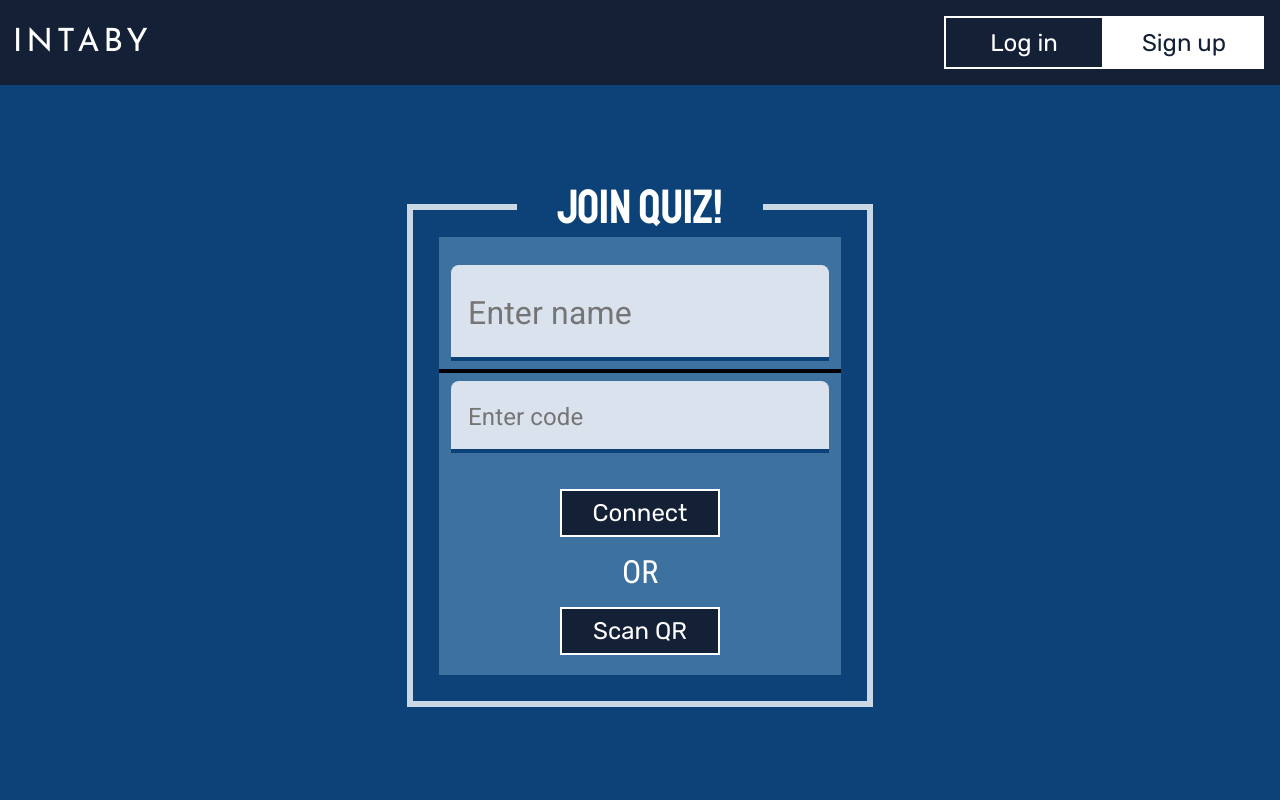
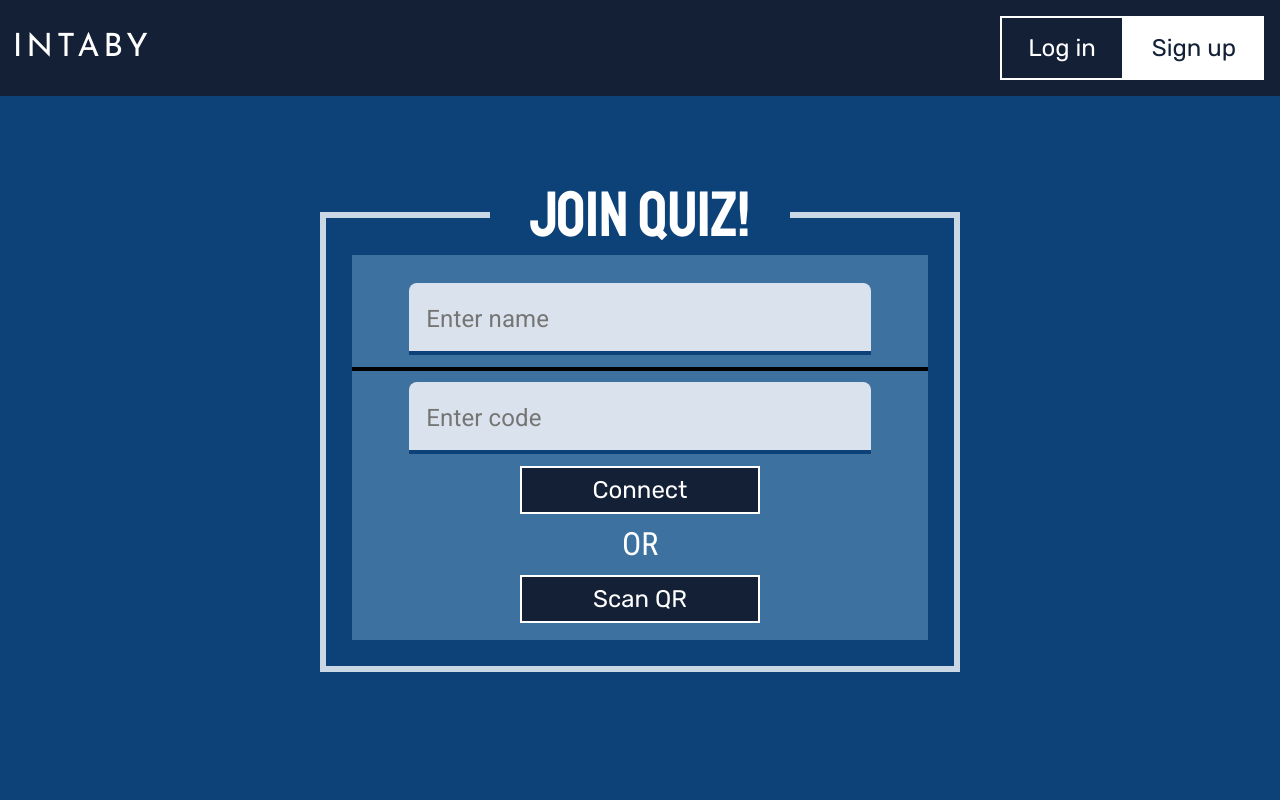
Before and after one commit to InnoSWP/Intaby, a Django app: template web-app/static/templates/main_page_bootstrap_free.html in a window 1280 px wide. Run offline with Django 4.2, Linux system fonts and the light colour scheme; the template is opened without the code that fills it, so the values that code supplies are empty.

Commit message:
Add styles to main page

```diff
--- a/web-app/static/styles/style.css
+++ b/web-app/static/styles/style.css
@@ -153,15 +153,26 @@ body {
 
 }
 
-
-header {
+fieldset {
+    width: 90%;
+}
+
+header{
     /*width: 100%;
     height: 2.5em;
     background-color: #142036;
 
     margin: 0;
     padding: 0;*/
-    height: 6em;
+    height: calc(2rem + 4em);
+    width: 100%;
+    /* display: flex; */
+    /* justify-content: space-between; */
+    /* align-items: center; */
+    margin: 0;
+    padding: 0;
+    overflow: hidden;
+    top: 0;
 }
 
 h1 {
@@ -178,13 +189,14 @@ footer {
 }
 
 .Registration,
-.Authorization {
-    width: auto;
+.Authorization,
+.Lobby {
+    width: 90%;
     height: max-content;
     padding: 2%;
     padding-top: 0;
-    /* margin-left: 35%;
-    margin-top: 9%; */
+    /* margin-left: 35%; */
+    margin-top: 1rem;
 
 }
 
@@ -528,6 +541,7 @@ a {
 
     background-color: #142036;
     top: 0;
+    z-index: 4;
 }
 
 .Border_quiz {
@@ -570,14 +584,18 @@ a {
         color: #FFFFFF;
     }
 
-
     .reg_button,
     .reg_text,
     .email,
     .name,
     .surname,
     .password,
-    .or_reg {
+    .or_reg,
+    .code,
+    .mp_name,
+    .connect,
+    .qr,
+    .Log_in, .Sign_up, .Back {
         /*font-size: 2vw;*/
         font-size: xx-large;
     }
@@ -619,60 +637,21 @@ a {
         flex-grow: 1;
     }
 
-    .Log_in,
+    /*.Log_in,
     .Sign_up,
     .Back {
-        display: flex;
-        justify-content: center;
-        align-items: center;
-        /* width: 20%; */
+        !* width: 20%; *!
         width: 10rem;
-        /* margin: 1%; */
-        /*height: 3em;*/
+        !* margin: 1%; *!
+        !*height: 3em;*!
         height: 4em;
     }
-
+*/
     .Sign_up .Back {
         margin-right: 1%;
     }
 
-    .code {
-        width: 94%;
-        height: 3em;
-        background-color: #DAE3ED;
-        font-size: x-large;
-        margin-bottom: 5%;
-        margin-top: 2%;
-
-        /* Edition */
-
-        font-family: 'Roboto', serif;
-        font-style: normal;
-        font-weight: 400;
-
-        background-clip: padding-box;
-        display: flex;
-        align-items: center;
-        letter-spacing: 0.005em;
-
-        color: #00000099;
-        flex: none;
-        flex-grow: 0;
-
-        flex-direction: row;
-        padding: 1.063rem;
-
-        box-shadow: inset 0 -0.25rem 0 #0D4278;
-        border-radius: 8px 8px 0 0;
-        border: 0;
-
-        flex: none;
-        order: 0;
-        flex-grow: 1;
-        z-index: 3;
-    }
-
-    .mp_name {
+    /*.mp_name {
         background-color: #DAE3ED;
         width: 94%;
         height: 3em;
@@ -721,24 +701,25 @@ a {
         width: auto;
     }
 
-    .line-1 {
-        width: 100%;
-        top: 188px;
-        left: 0;
-        border-top: 0.25rem solid #000000FF;
-        display: block;
-    }
-
 }
 
 @media (max-width:740px) {
+
+    .join_text{
+        font-size: x-large;
+    }
     .reg_button,
     .reg_text,
     .email,
     .name,
     .surname,
     .password,
-    .or_reg{
+    .or_reg,
+    .code,
+    .mp_name,
+    .connect,
+    .qr,
+    .Log_in, .Sign_up, .Back  {
         /*font-size: 2vw;*/
         font-size: large;
     }
@@ -931,6 +836,18 @@ a {
     }
 }
 
+.join_text{
+    text-align: center;
+    font-family: 'Staatliches', serif;
+    font-style: normal;
+    font-weight: 400;
+    display: flex;
+    align-items: center;
+    color: #FFFFFF;
+    font-size: 10vw;
+    width: auto;
+}
+
 .connect,
 .qr{
     /* width: 35%;
@@ -939,22 +856,21 @@ a {
     background-color: #142036;
     /*border: 3px solid white;*/
     color: #FFFFFF;
-    font-size: x-large;
+    /*font-size: x-large;*/
 
     /* Edit */
     font-family: Rubik, serif;
     box-sizing: border-box;
     border: 2px solid #FFFFFF;
     border-radius: 0;
-    max-width: 160px;
-    width: 41.66666667%;
+    width: 50%;
 
     /* Edition */
     padding-top: 0.5rem!important;
     padding-bottom: 0.5rem!important;
 
-    margin-top: 1rem!important;
-    margin-bottom: 1rem!important;
+    margin-top: 2%;
+    margin-bottom: 2%;
 }
 
 .mp_join {
@@ -1024,6 +940,50 @@ a {
     z-index: 2;
     padding: 0;
     margin: 0;
+}
+
+.line-1 {
+    width: 100%;
+    border-top: 0.25rem solid #000000FF;
+    display: block;
+    margin-top: 2%;
+    margin-bottom: 2%;
+}
+
+.code,
+.mp_name {
+    width: 80%;
+    height: 3em;
+    background-color: #DAE3ED;
+    /*font-size: x-large;*/
+    /*margin-bottom: 5%;*/
+
+    /* Edition */
+
+    font-family: 'Roboto', serif;
+    font-style: normal;
+    font-weight: 400;
+
+    background-clip: padding-box;
+    display: flex;
+    align-items: center;
+    letter-spacing: 0.005em;
+
+    color: #00000099;
+    flex: none;
+    flex-grow: 0;
+
+    flex-direction: row;
+    padding: 1.063rem;
+
+    box-shadow: inset 0 -0.25rem 0 #0D4278;
+    border-radius: 8px 8px 0 0;
+    border: 0;
+
+    flex: none;
+    order: 0;
+    flex-grow: 1;
+    z-index: 3;
 }
 
 
@@ -1311,35 +1300,50 @@ legend {
         height: auto;
         max-width: 40px;
     }
+
 }
 @media (min-width: 1000px) {
     .Registration,
-    .Authorization{
-        width: 50vw;
+    .Authorization,
+    .Lobby {
+        width: auto;
     }
     fieldset {
         border-width: 0.5vw;
         padding: 0 2vw 2vw 2vw;
+        width: 50vw;
     }
     .reg_test {
         /*font-size: 4.102vw;*/
         font-size: xxx-large;
         /*line-height: 7vw;*/
     }
-
+    .join_text{
+        font-size: 5vw;
+    }
     .reg_button,
     .reg_text,
     .email,
     .name,
     .surname,
-    .password {
+    .password,
+    .code,
+    .mp_name,
+    .connect,
+    .qr,
+    .Log_in, .Sign_up, .Back {
         /*font-size: 2vw;*/
-        font-size: large;
+        font-size: x-large;
     }
 
     .UI, .google {
         width: auto;
         height: auto;
+    }
+
+    .connect,
+    .qr {
+        width: 41.66666667%;
     }
 }
 
@@ -1374,6 +1378,16 @@ body {
     flex-direction: column;
 }
 
+.v377_12_lobby {
+    min-width: 500px;
+    width: 100%;
+    height: 100%;
+    background: rgba(13, 66, 120, 1);
+    display: flex;
+    justify-content: center;
+    align-items: stretch;
+    flex-direction: column;
+}
 
 /* Fucking Fuck */
 
--- a/web-app/static/templates/main_page_bootstrap_free.html
+++ b/web-app/static/templates/main_page_bootstrap_free.html
@@ -1,5 +1,5 @@
 <!DOCTYPE html>
-<html lang="en" style="height: 100%;">
+<html lang="en">
 
 <head>
   <link href="https://fonts.googleapis.com/css?family=Roboto&display=swap" rel="stylesheet"/>
@@ -17,7 +17,7 @@
   <title>Document</title>
 </head>
 
-<body class="v377_12">
+<body class="v377_12_lobby">
     <header>
       <div class="name2">
         <div class="left">
@@ -34,15 +34,13 @@
       <div class="Lobby">
 
         <fieldset>
-          <legend class="reg_test">JOIN QUIZ!</legend>
+          <legend class="join_text">JOIN QUIZ!</legend>
 
           <div class="Lobby_inner">
             <input type="text" class="mp_name" placeholder="Enter name">
             <div class="line-1"></div>
             <input type="text" class="code" placeholder="Enter code">
-            <button onclick="window.location.href = 'waiting_hall.html'" class="connect">
-                <span>Connect</span>
-            </button>
+            <button onclick="window.location.href = 'waiting_hall.html'" class="connect">Connect</button>
             <h3 class="or_reg">OR</h3>
             <button class="qr">Scan QR</button>
           </div>
```
Also changed, not shown: other parts of web-app/static/styles/style.css (+37 -82 lines).
